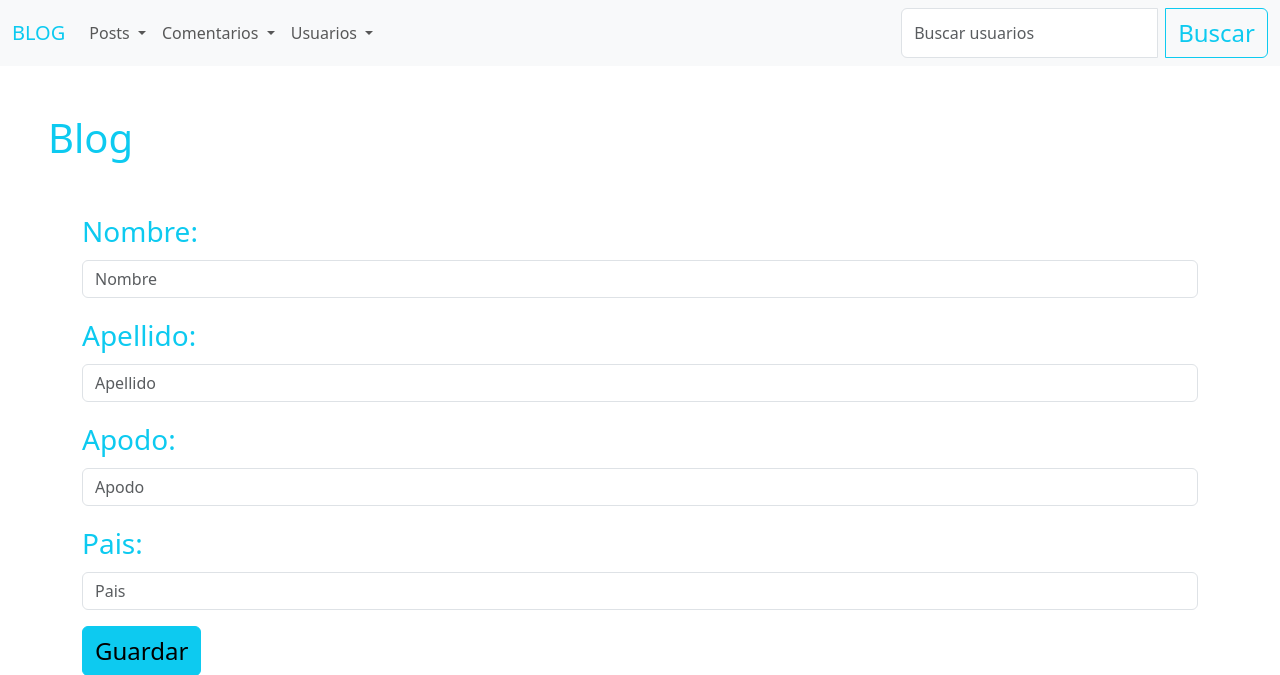
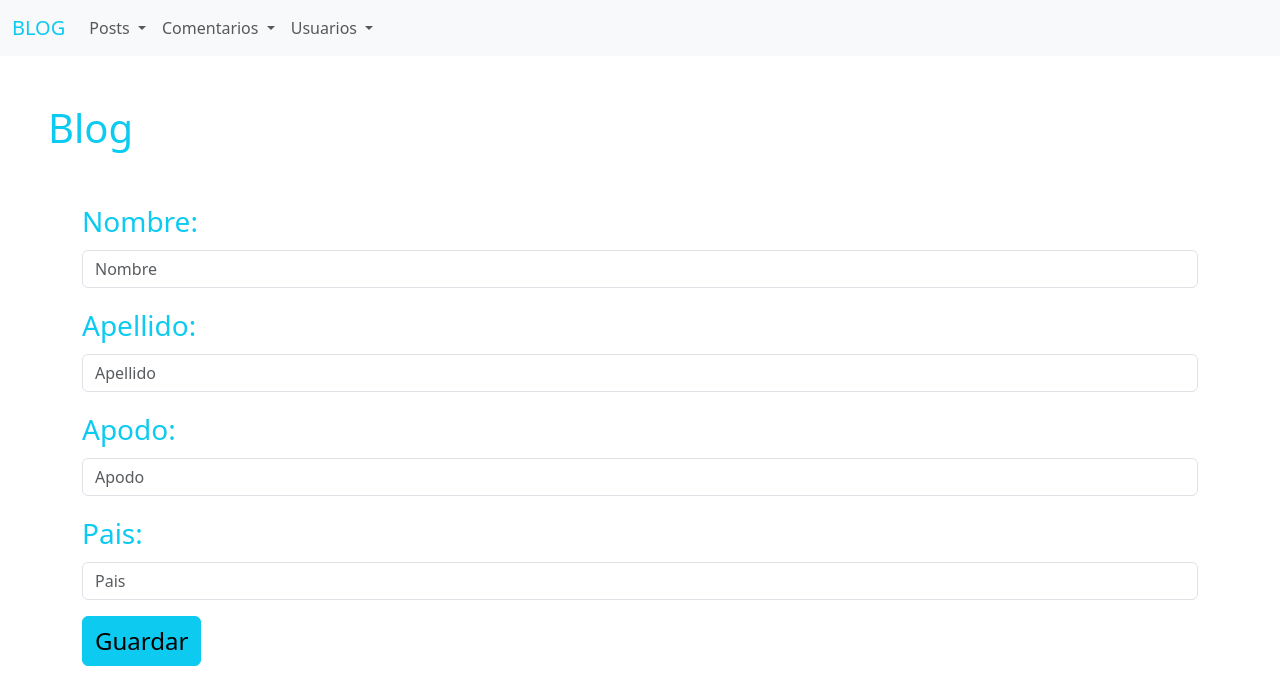
Before and after one commit to dggtn/PlaygroundFinalProjectGangotena, a Django app: page /usuarios/nuevo/ in a window 1280 px wide. Shown: the top 675 px of the page. Run offline with Django 5.2, Linux system fonts and the light colour scheme.

Commit message:
buscador por usuario

```diff
--- a/PlaygroundFinalProjectGangotena/templates/layout.html
+++ b/PlaygroundFinalProjectGangotena/templates/layout.html
@@ -42,13 +42,6 @@
                   <li><a class="dropdown-item" href="{% url 'nuevoUsuario' %}">Crear Usuario</a></li>
                 </ul>
               </ul>
-        <form class="d-flex"type="search" placeholder="Buscar" aria-label="Search">
-          <form action="/usuarios" method="GET">
-            <div class="input-group">
-                <input type="search" name="query" class="form-control me-2"  placeholder="Buscar usuarios" aria-label="Search" aria-describedby="search-addon" />
-                <button type="submit" class="btn fs-4 btn-outline-info" data-mdb-ripple-init>Buscar</button>
-            </div>
-        </form>
       </div>
     </div>
   </nav>
```
Also changed, not shown: PlaygroundFinalProjectGangotena/templates/usuarios.html (+7 -0 lines).
